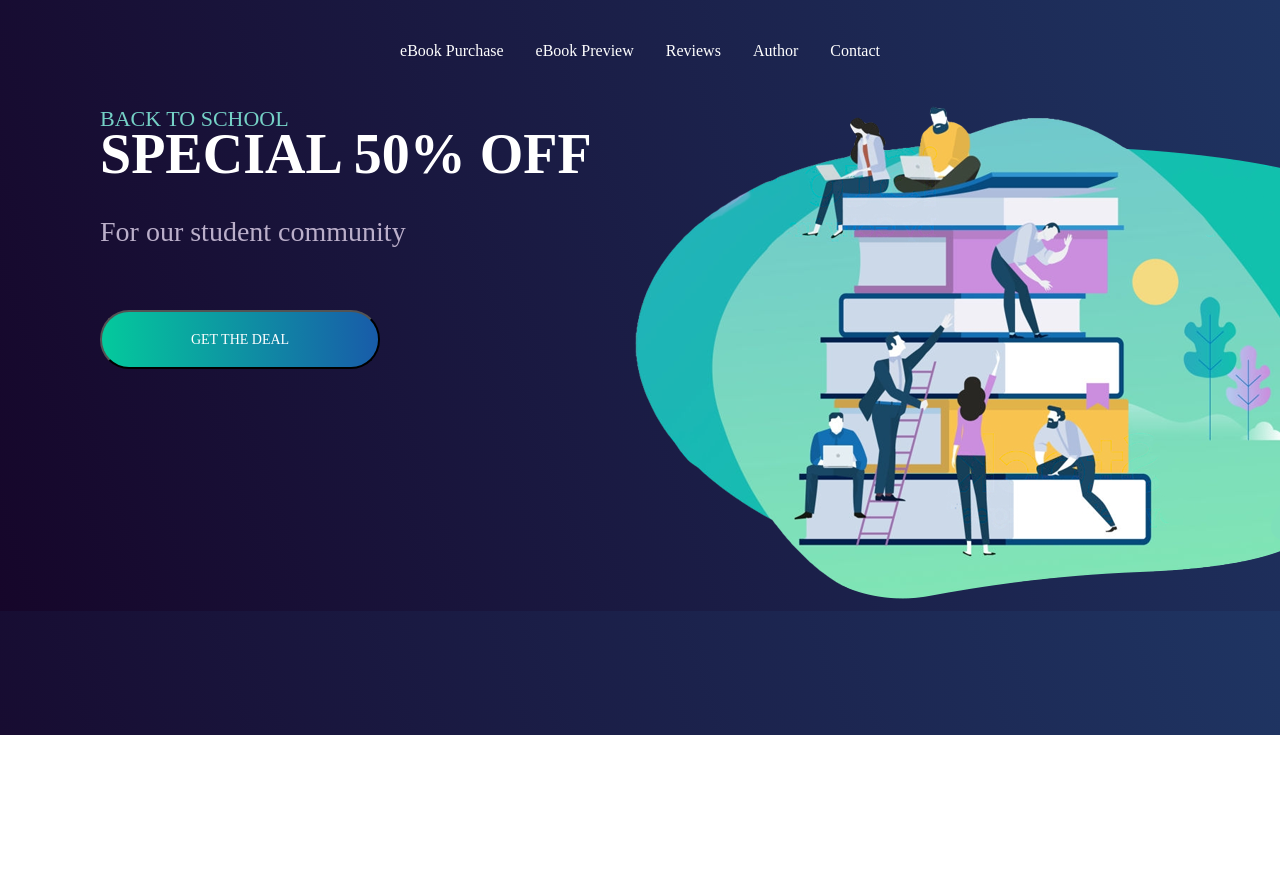
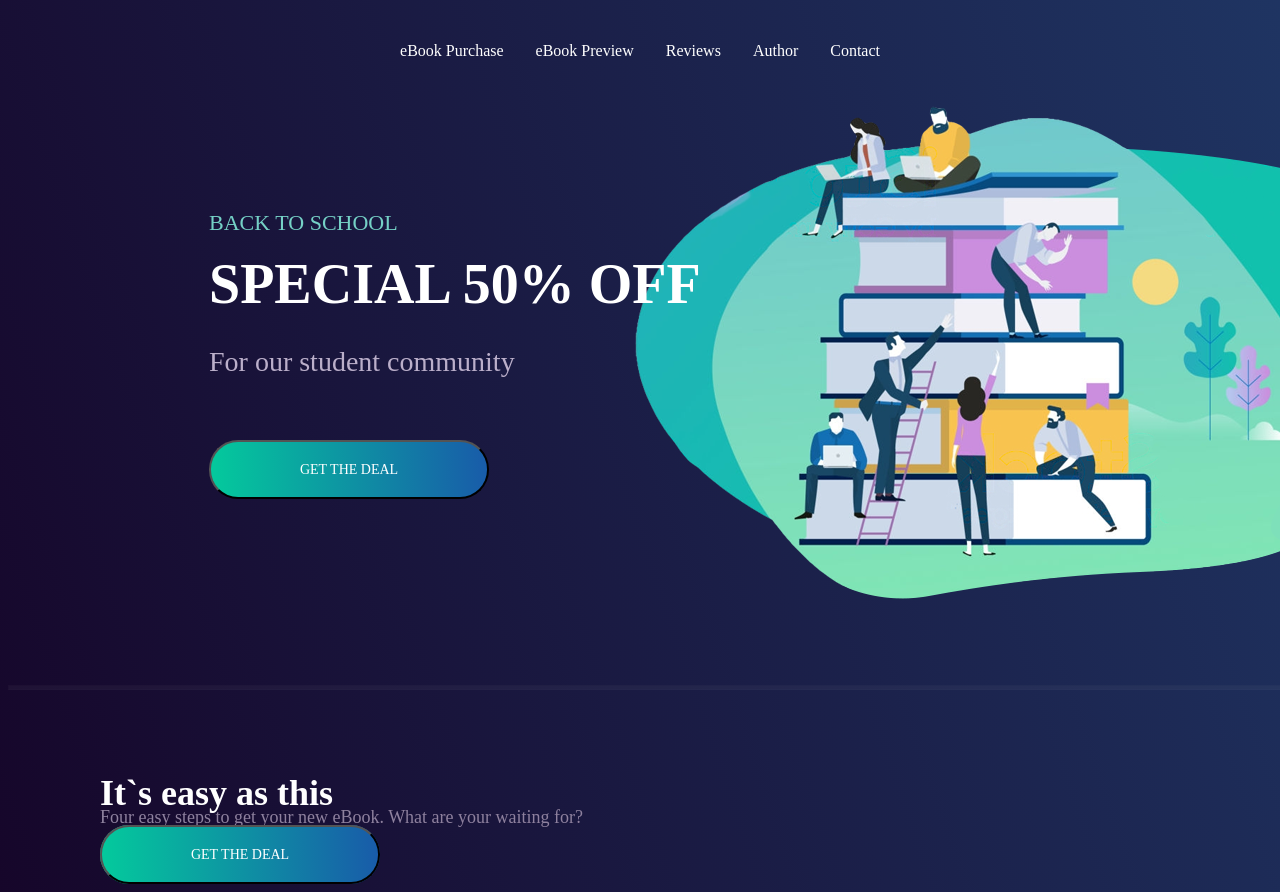
Before and after one commit to vitaliivilkhovetskyi/templay-project, a plain HTML site: page index.html in a window 1280 px wide. Shown: the part 65-957 px from the top of the page. Before the commit the page ends 800 px from the top, so only its background shows below. Drawn offline with Linux system fonts and the light colour scheme.

Commit message:
added second section

```diff
--- a/css/index.css
+++ b/css/index.css
@@ -5,6 +5,14 @@ body {
 .container{
     max-width: 1080px;
     margin: auto;
+}
+.line{
+    width: 1310px;
+    height: 3px;
+    background-color: #c2c2c2;
+    opacity: 0.05;
+    margin-top: 82px;
+    margin-bottom: 82px;
 }
 .all-header{
     display: flex;
@@ -73,9 +81,14 @@ body {
     border-bottom: 1px solid #1b8bcc;;
 }
 
-.discount{
+.get-the-deal{
     display: flex;
-    justify-content: space-between;
+    justify-content: space-around;
+    align-items: center;
+}
+.discount-text{
+    position: relative;
+    left: 109px;
 }
 .back-to-school{
     width: 208px;
@@ -91,6 +104,7 @@ body {
     font-weight: 700;
     color: #ffffff;
     font-family: "Montserrat - Bold";
+    margin-top: 26px;
 }
 .for-student{
     width: 535px;
@@ -99,6 +113,7 @@ body {
     font-family: Montserrat;
     font-size: 28px;
     font-weight: 300;
+    padding-top: -15px;
 }
 .deal-btn{
     width: 280px;
@@ -117,3 +132,19 @@ body {
     text-align: center;
     text-transform: uppercase;
 }
+.easy-as-this{
+    width: 291px;
+    height: 35px;
+    color: #ffffff;
+    font-family: Montserrat;
+    font-size: 36px;
+    font-weight: 700;
+}
+.name-easy-steps{
+    width: 618px;
+height: 18px;
+color: #8e819e;
+font-family: Montserrat;
+font-size: 18px;
+font-weight: 300;
+}
--- a/index.html
+++ b/index.html
@@ -38,9 +38,9 @@
                 <a href="#">Contact</a>
             </nav>
         </header>
-        <main class="main-info">
+    </div>
+    <div class="container">
         <section class="get-the-deal">
-                <div class="discount">
             <div class="discount-text">
                 <div class="back-to-school">BACK TO SCHOOL</div>
                 <div class="special-off">SPECIAL 50% OFF</div>
@@ -50,12 +50,32 @@
             <div class="discount-photo">
                 <img class="photo-of-human-and-books" src="img/layer.png" alt="books and human">
             </div>
+        </section>
     </div>
-                <div class="benefits">
+    <hr class="line">
+    <div class="container">
+        <section class="steps-to-get-book">
+            <div class="easy-as-this">It`s easy as this</div>
+            <div class="name-easy-steps">Four easy steps to get your new eBook. What are your waiting for?</div>
+            <div class="easy-steps-to-get-book">
+                <div class="eBook-preview">
 
                 </div>
+                <div class="purchase-eBook">
+
+                </div>
+                <div class="select-format">
+
+                </div>
+                <div class="start-reading">
+
+                </div>
+            </div>
+            <div class="deal-btn">
+                <button type="submit" class="deal-btn"><span class="deal-text">GET THE DEAL</span></button>
+            </div>
         </section>
-        </main>
     </div>
+
 </body>
 </html>
```
Lines whose indentation alone changed are shown as unchanged.
